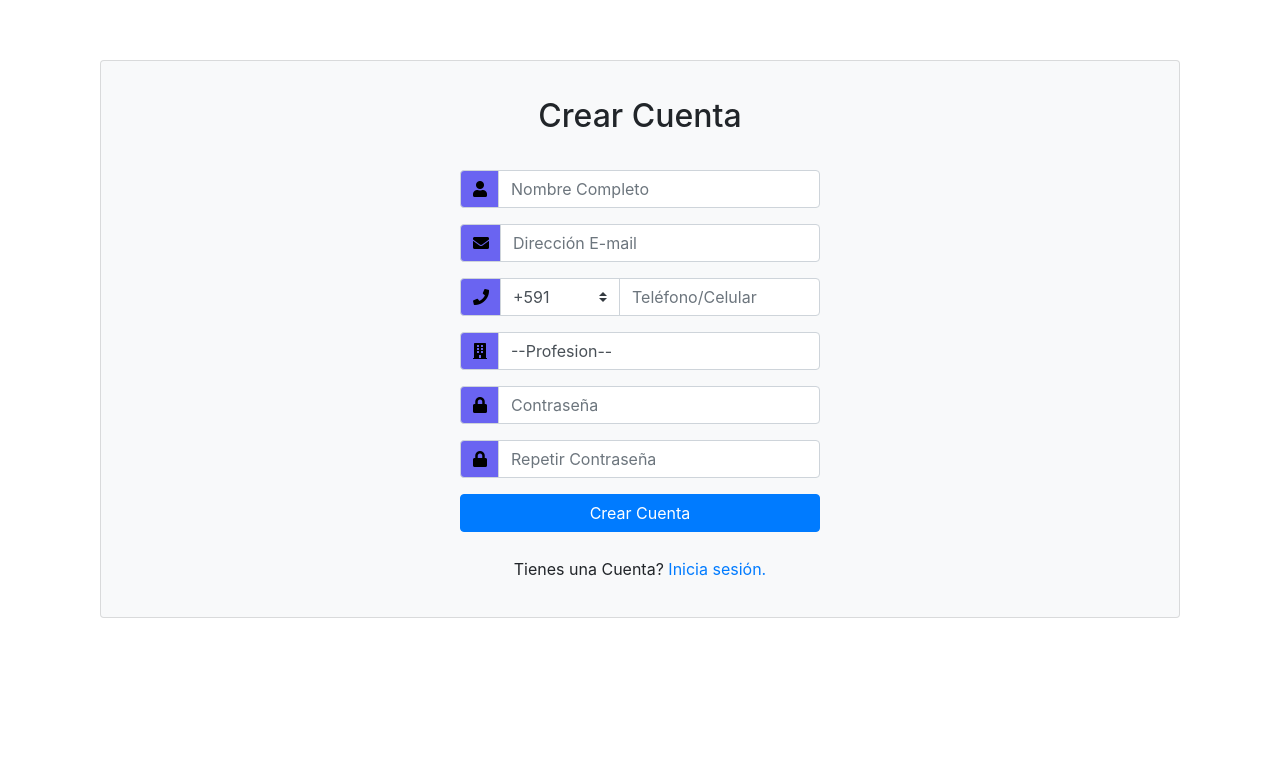
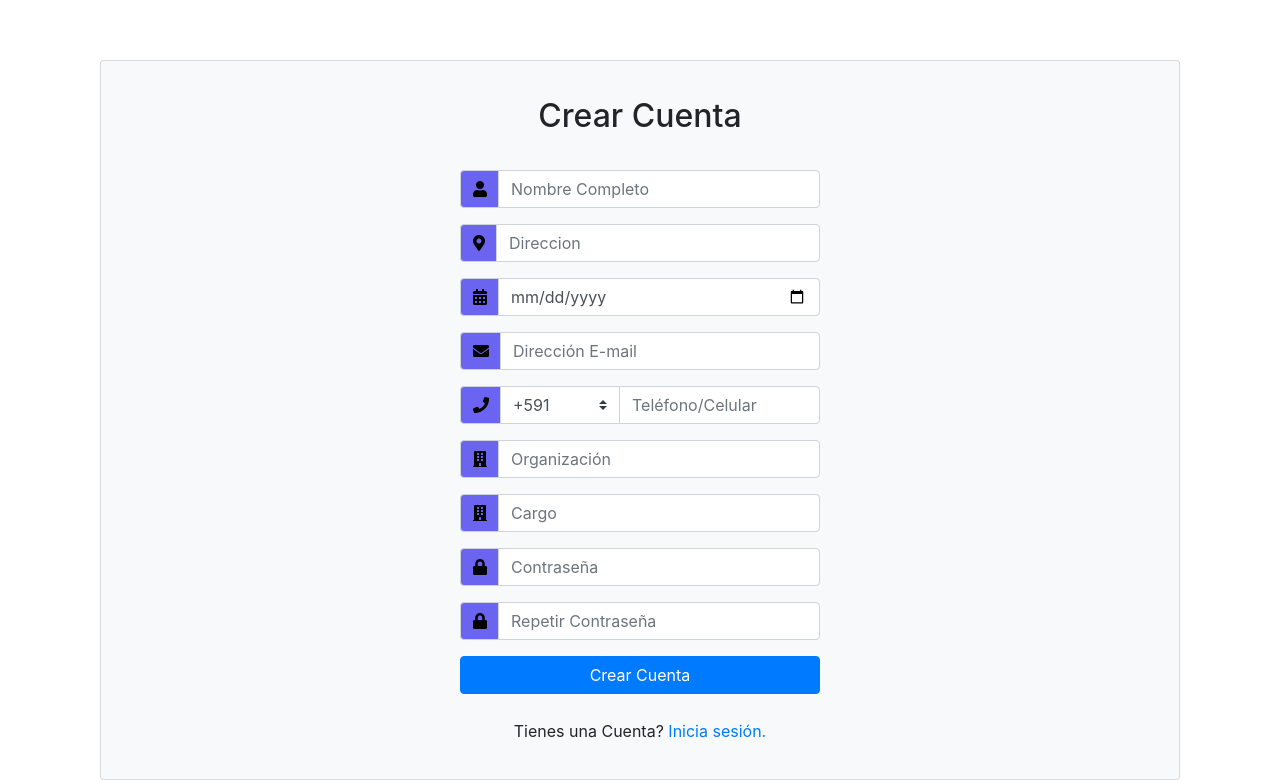
Before and after one commit to rafael1199v/Organizador-de-eventos, an Angular app in the folder OrganizadorEventos/ClientApp/: page /register in a window 1280 px wide. Shown: the part 107-887 px from the top of the page. Before the commit the page ends 800 px from the top, so only its background shows below. Built offline with nearby package versions, Linux system fonts and the light colour scheme.

Commit message:
register forn
modificacion y agregacion en el form de register

```diff
--- a/OrganizadorEventos/ClientApp/angular.json
+++ b/OrganizadorEventos/ClientApp/angular.json
@@ -132,5 +132,8 @@
       }
     }
   },
-  "defaultProject": "OrganizadorEventos"
+  "defaultProject": "OrganizadorEventos",
+  "cli": {
+    "analytics": "eade50b1-72cf-473f-a680-b04ef2d93c12"
+  }
 }
--- a/OrganizadorEventos/ClientApp/src/app/register/register.component.html
+++ b/OrganizadorEventos/ClientApp/src/app/register/register.component.html
@@ -2,8 +2,10 @@
 <script src="//maxcdn.bootstrapcdn.com/bootstrap/4.0.0/js/bootstrap.min.js"></script>
 <script src="//cdnjs.cloudflare.com/ajax/libs/jquery/3.2.1/jquery.min.js"></script>
 <!------ Include the above in your HEAD tag ---------->
-
-<link rel="stylesheet" href="https://use.fontawesome.com/releases/v5.0.8/css/all.css">
+    <!-- Incluye Font Awesome desde el CDN -->
+	<link rel="stylesheet" href="https://cdnjs.cloudflare.com/ajax/libs/font-awesome/5.15.4/css/all.min.css">
+    <link rel="stylesheet" href="https://cdnjs.cloudflare.com/ajax/libs/font-awesome/5.15.4/css/all.min.css">
+	<link rel="stylesheet" href="https://use.fontawesome.com/releases/v5.0.8/css/all.css">
 
 
 <div class="container">
@@ -17,6 +19,18 @@
 		 </div>
         <input name="" class="form-control" placeholder="Nombre Completo" type="name">
     </div>
+	<div class="form-group input-group">
+		<div class="input-group-prepend">
+			<span class="input-group-text"> <i class="fa fa-map-marker-alt"></i> </span>
+		</div>
+		<input name="" class="form-control" placeholder="Direccion" type="text">
+	</div>
+	<div class="form-group input-group">
+		<div class="input-group-prepend">
+			<span class="input-group-text"> <i class="fa fa-calendar-alt"></i> </span>
+		</div>
+		<input name="birthdate" class="form-control" placeholder="Fecha de Nacimiento" type="date">
+	</div>
     <div class="form-group input-group">
     	<div class="input-group-prepend">
 		    <span class="input-group-text"> <i class="fa fa-envelope"></i> </span>
@@ -35,15 +49,17 @@
 		</select>
     	<input name="" class="form-control" placeholder="Teléfono/Celular" type="text">
     </div>
-    <div class="form-group input-group">
-    	<div class="input-group-prepend">
-		    <span class="input-group-text"> <i class="fa fa-building"></i> </span>
+	<div class="form-group input-group">
+		<div class="input-group-prepend">
+			<span class="input-group-text"> <i class="fa fa-building"></i> </span>
 		</div>
-		<select class="form-control">
-			<option selected="">--Profesion--</option>
-			<option>Docente</option>
-			<option>Estudiante</option>
-		</select>
+		<input name="organization" class="form-control" placeholder="Organización" type="text">
+	</div>
+	<div class="form-group input-group">
+		<div class="input-group-prepend">
+			<span class="input-group-text"> <i class="fa fa-building"></i> </span>
+		</div>
+		<input name="cargo" class="form-control" placeholder="Cargo" type="text">
 	</div>
     <div class="form-group input-group">
     	<div class="input-group-prepend">
```
